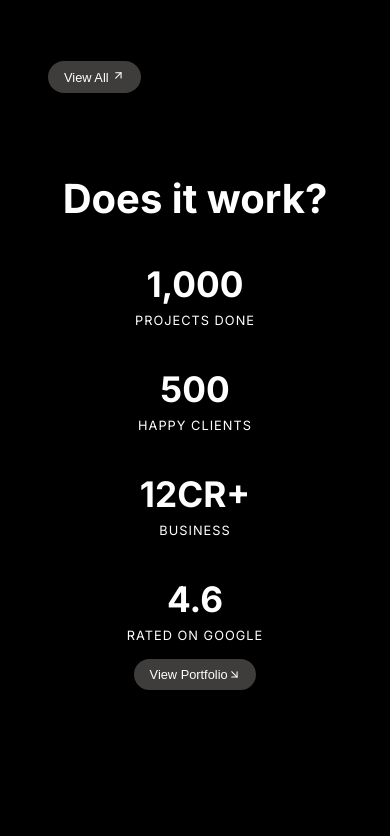
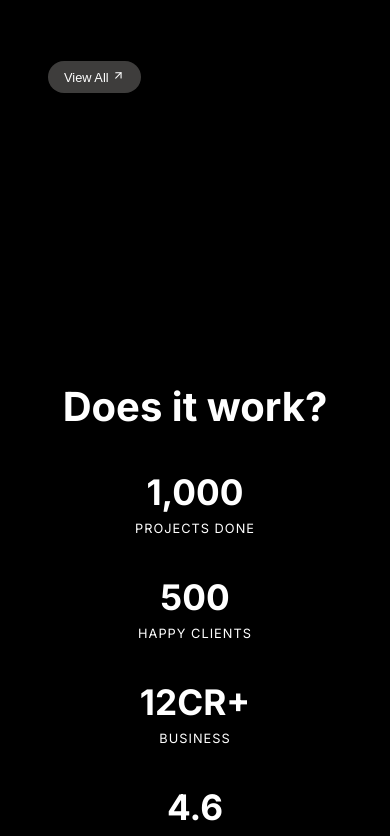
Before and after one commit to marketLube/hawksee, a React (Vite) app: page / in a window 390 px wide. Shown: the part 9625-10461 px from the top of the page. Built offline with nearby package versions, Linux system fonts and the light colour scheme.

Commit message:
fix the service section height

```diff
--- a/Sass/page/Section3/Counter.scss
+++ b/Sass/page/Section3/Counter.scss
@@ -36,7 +36,7 @@
     height: auto;
     min-height: 75vh;
     padding: 2rem 0;
-    margin-top: -18rem;
+    margin-top: -5rem;
   }
 }
 
--- a/css/style.css
+++ b/css/style.css
@@ -1653,7 +1653,7 @@ a {
     height: auto;
     min-height: 75vh;
     padding: 2rem 0;
-    margin-top: -18rem;
+    margin-top: -5rem;
   }
 }
 
```
